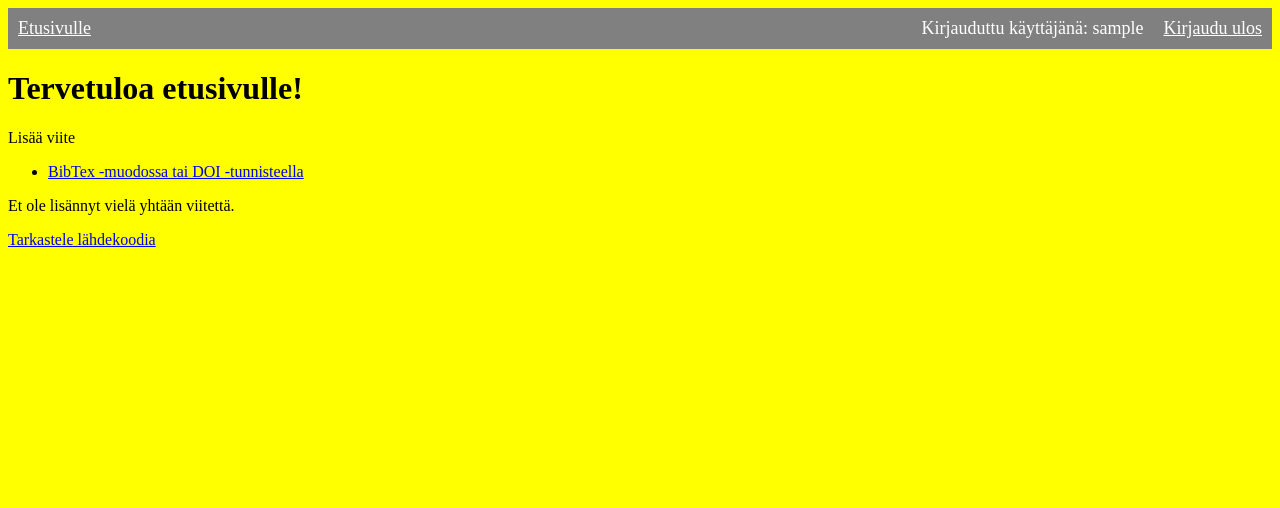
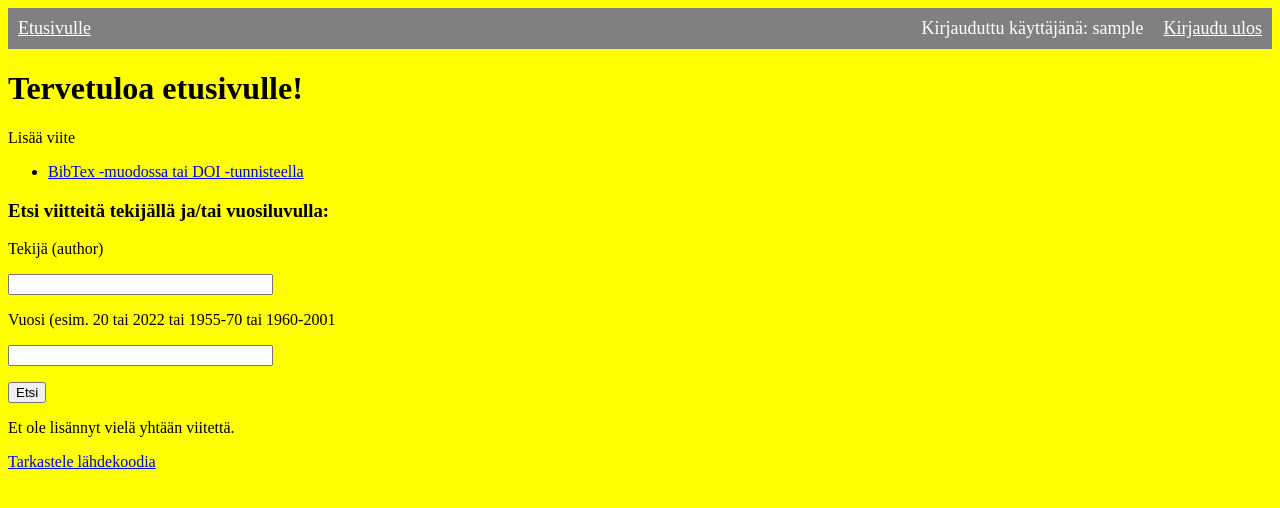
Before and after one commit to perttukangas/ohtu-mini, a Flask app: template templates/index.html in a window 1280 px wide. Shown: the top 508 px of the page. Run offline with Flask 2, Linux system fonts and the light colour scheme; the template is opened without the code that fills it, so the values that code supplies are empty; the visitor is signed in with stand-in values (Sample User, id 1).

Commit message:
search functionality (author, year) to references

```diff
--- a/src/routes/reference.py
+++ b/src/routes/reference.py
@@ -3,6 +3,7 @@ from flask import render_template, request, redirect, session, abort, send_file
 from collections import deque
 from app import app
 from ..services import reference
+from ..utils import reference_type
 from ..utils.reference_type import ReferenceType
 from ..utils.validator import Validator
 
@@ -113,3 +114,22 @@ def download_selected():
     # alla olevalla saa kaikkien valituiden viitteiden id:t
     # request.form.getlist('ref_checkbox')
     return redirect("/")
+
+@app.route("/search", methods=["POST"])
+def search():
+    """Suorittaa haun tekijän ja/tai vuoden mukaan.
+    """
+
+    user_id = session["user_id"]
+    search_author = request.form["search_author"]
+    search_year = request.form["search_year"]
+    added_references = reference.get_references(user_id, search_author, search_year)
+
+    if len(added_references) > 0:
+        return render_template("index.html", references=reference_type.get_references_for_index(),
+    added_references=added_references)
+
+    else:
+        msg = "Hakusi ei tuottanut tulosta. Ole hyvä ja yritä uudelleen."
+        return render_template("index.html", message=msg, references=reference_type.get_references_for_index(),
+    added_references=added_references)
--- a/templates/index.html
+++ b/templates/index.html
@@ -14,7 +14,15 @@
   </li>
   {% endfor %}
 </ul>
-
+<form action="/search" method="POST">
+  <h3>Etsi viitteitä tekijällä ja/tai vuosiluvulla:</h3>
+  <p>Tekijä (author)</p>
+  <input type="text" name="search_author" size="30"><br>
+  <p>Vuosi (esim. 20 tai 2022 tai 1955-70 tai 1960-2001</p>
+  <input type="text" name="search_year" size="30"><br>
+  <p></p>
+  <input type="submit" value="Etsi">
+</form>
 {% if added_references %}
   <form method="post" action="/">
     <p>Lisätyt viitteet</p>
@@ -38,6 +46,10 @@
     >
   </div>
 </body>
+<p></p>
+
 {% else %}
 <p>Et ole lisännyt vielä yhtään viitettä.</p>
+
+<p></p>
 {% endif %} {% endif %} {% endblock %}
```
Also changed, not shown: src/services/reference.py (+26 -5 lines).
